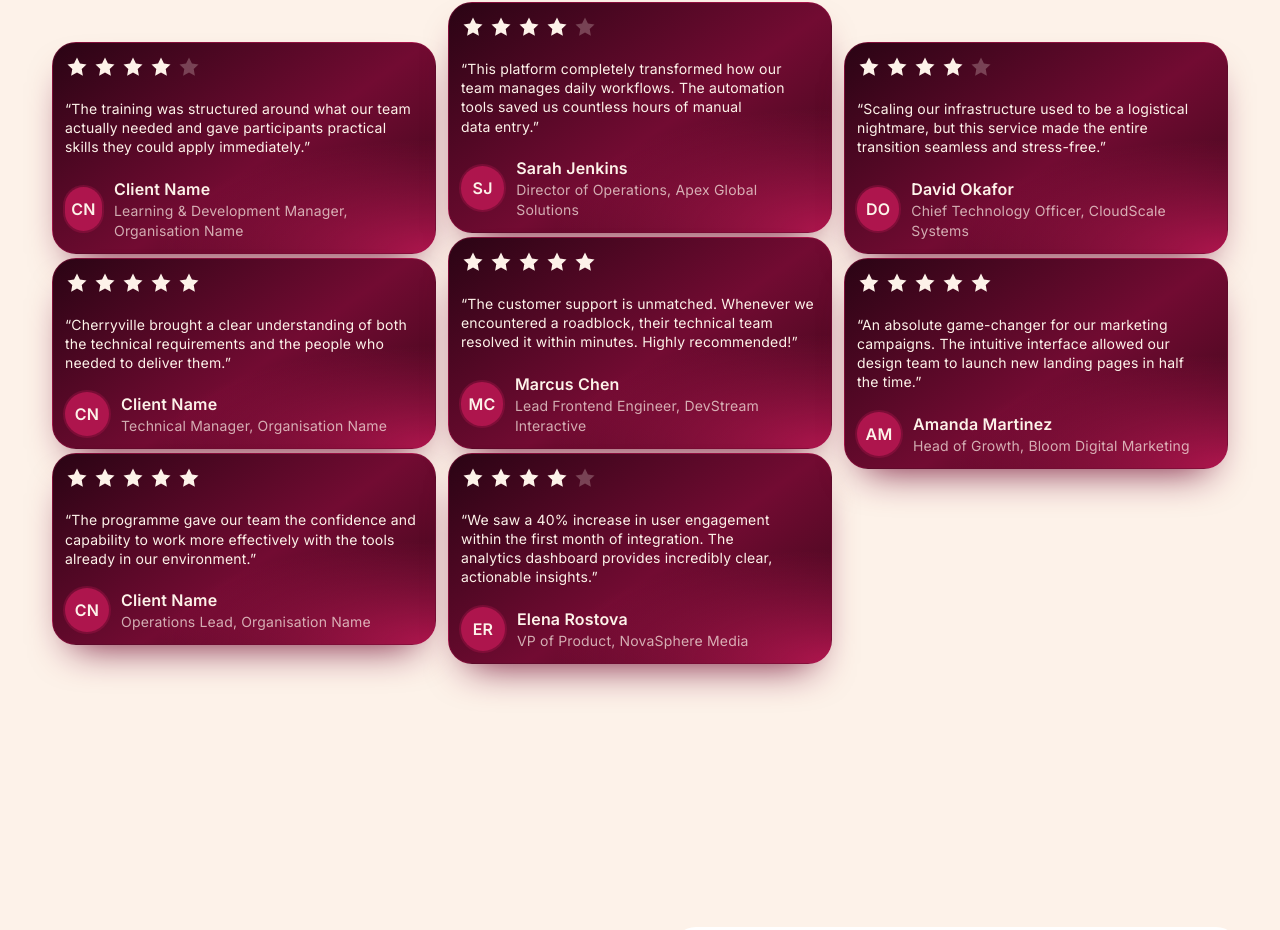
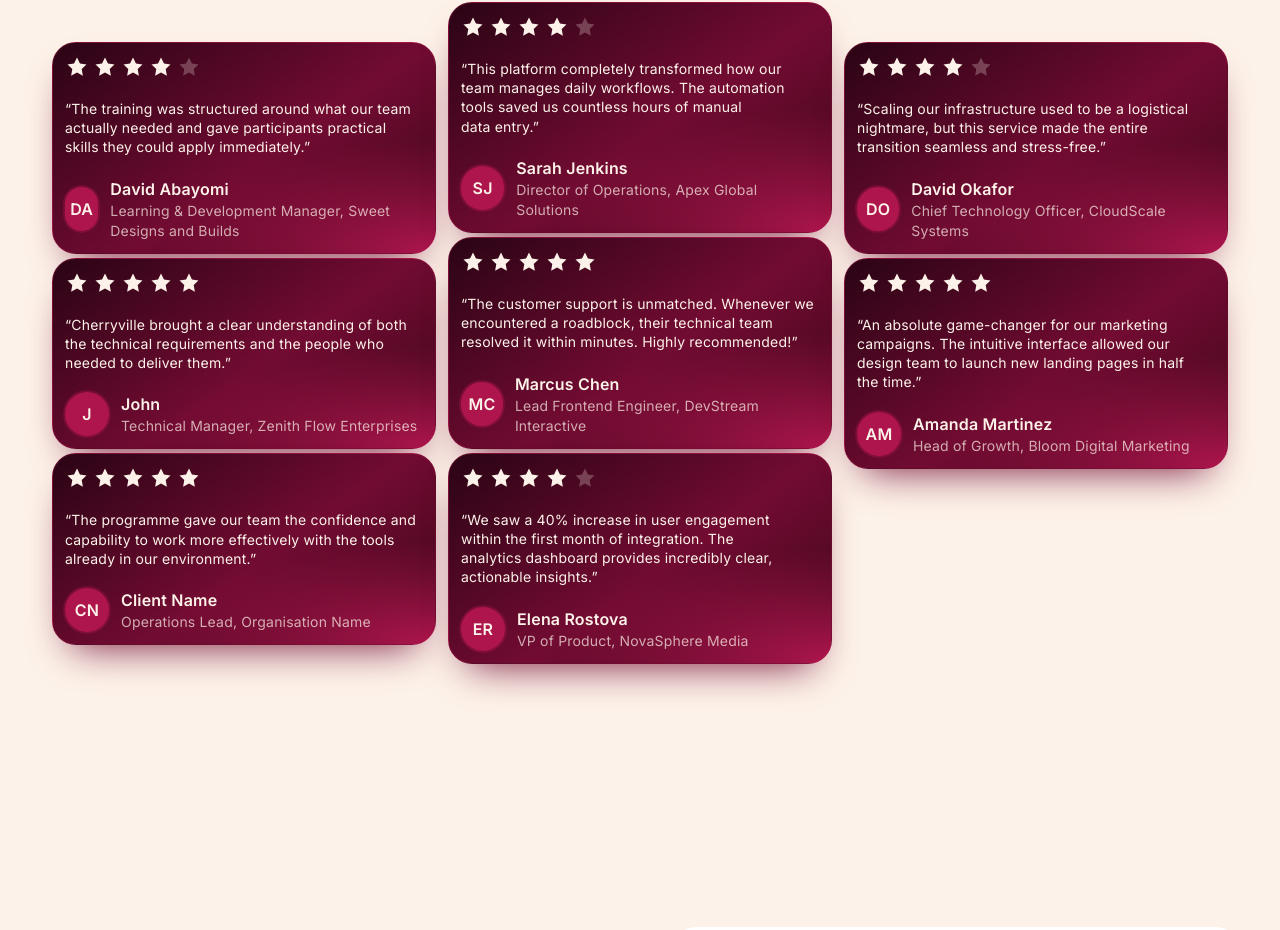
Before and after one commit to gabzeejnr/cherryville, a React (Vite) app in the folder apps/client/: page / in a window 1280 px wide. Shown: the part 3467-4397 px from the top of the page. Built offline with nearby package versions, Linux system fonts and the light colour scheme.

Commit message:
refactor: Update testimonials and route path in home.data.ts and talent.routes.ts

```diff
--- a/apps/client/src/data/home.data.ts
+++ b/apps/client/src/data/home.data.ts
@@ -120,16 +120,16 @@ const phases: HoverCardType[] = [
 const testimonials: TestimonialType[] = [
     {
         quote: "The training was structured around what our team actually needed and gave participants practical skills they could apply immediately.",
-        name: "Client Name",
+        name: "David Abayomi",
         role: "Learning & Development Manager",
-        organisation: "Organisation Name",
+        organisation: "Sweet Designs and Builds",
         rating: 4
     },
     {
         quote: "Cherryville brought a clear understanding of both the technical requirements and the people who needed to deliver them.",
-        name: "Client Name",
+        name: "John ",
         role: "Technical Manager",
-        organisation: "Organisation Name",
+        organisation: "Zenith Flow Enterprises",
         rating: 4.5
     },
     {
```
Also changed, not shown: 1 other file (tests, documents, lock files or other folders).
